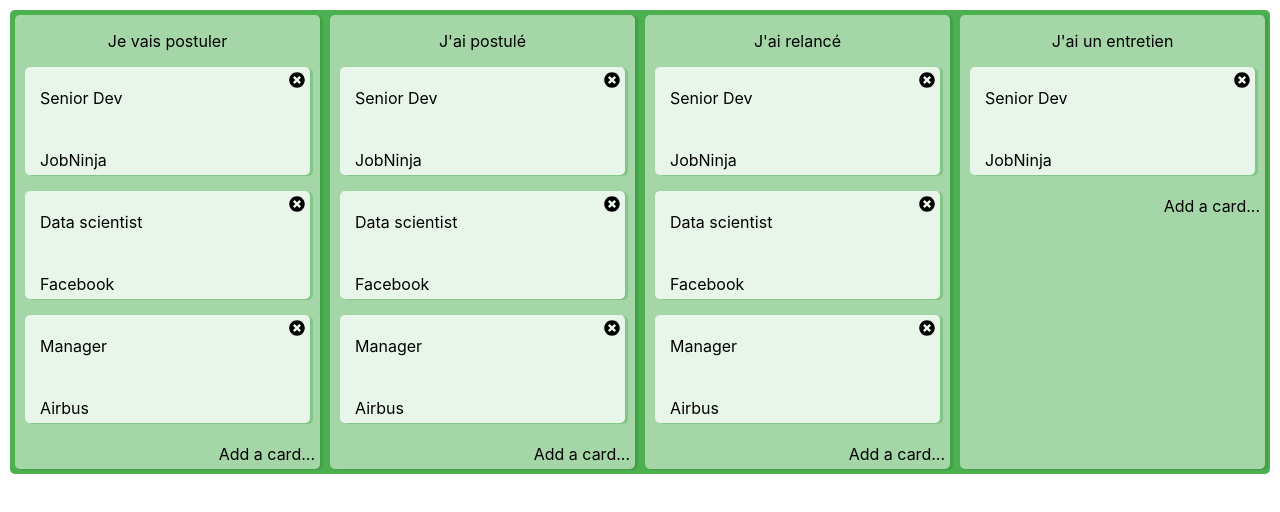
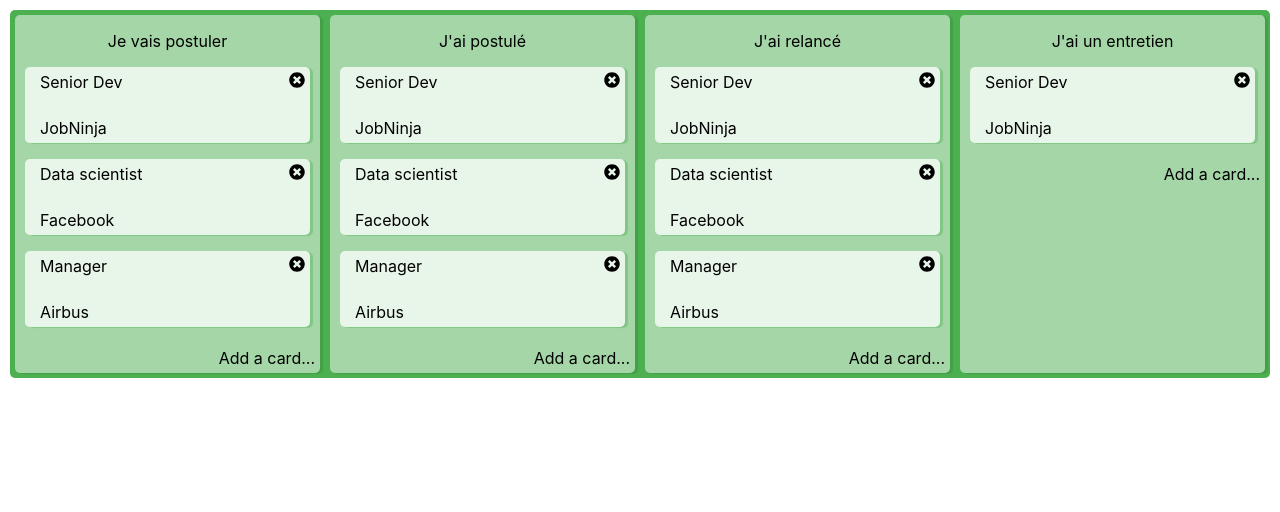
Before and after one commit to Adridut/trello-app, a React (Create React App) app: page / in a window 1280 px wide. Shown: the top 512 px of the page. Built offline with nearby package versions, Linux system fonts and the light colour scheme; the HTML template or start-up script is replaced by a standard one.

Commit message:
Imporved style

```diff
--- a/src/Components/Card.js
+++ b/src/Components/Card.js
@@ -36,13 +36,11 @@
                         {...provided.draggableProps}
                         {...provided.dragHandleProps}>
                         <CustomCard isDragging={snapshot.isDragging}>
+                            <FontAwesomeIcon icon="times-circle"
+                                             style={{padding: "5px", float: "right"}}
+                                             onClick={props.onCardDelete}/>
                             <div onClick={props.onClick}>
-                                <IconContainer>
-                                    <Content>{props.name}</Content>
-                                    <FontAwesomeIcon icon="times-circle"
-                                                     onClick={props.onCardDelete}
-                                                     style={{padding: "5px"}}/>
-                                </IconContainer>
+                                <Content>{props.name}</Content>
                                 <Content>{props.description}</Content>
                             </div>
                         </CustomCard>
```
